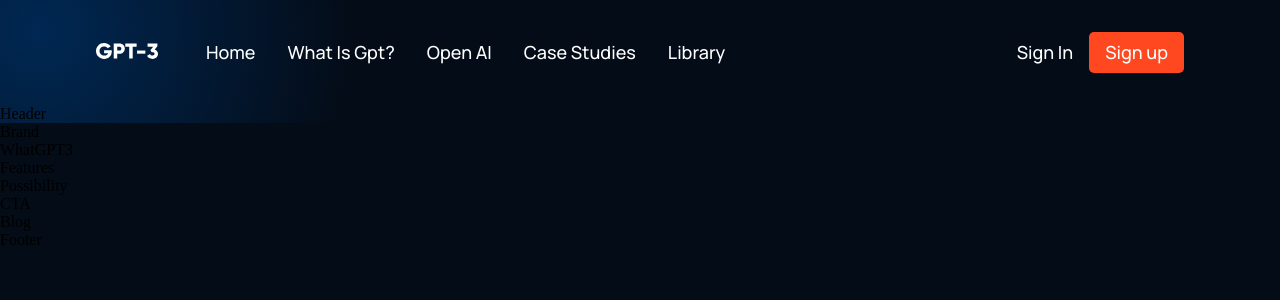
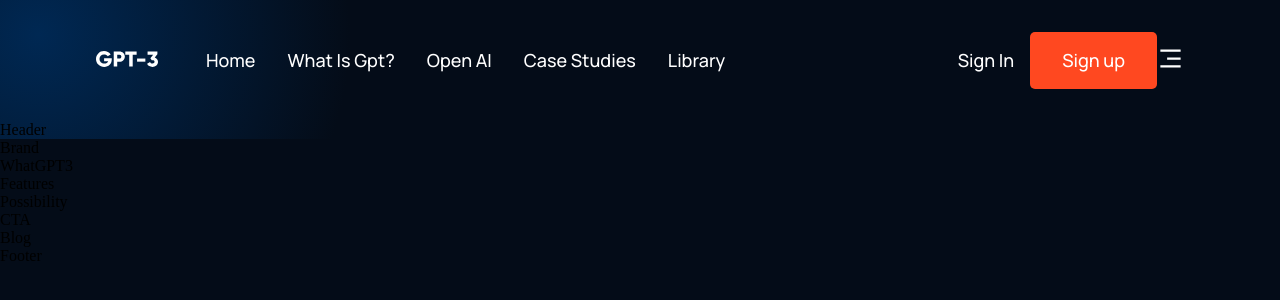
Before and after one commit to akshai-7/moderUi-GPT3, a React (Create React App) app: page / in a window 1280 px wide. Shown: the top 300 px of the page. Built offline with nearby package versions, Linux system fonts and the light colour scheme.

Commit message:
first commit

```diff
--- a/src/components/navbar/Navbar.jsx
+++ b/src/components/navbar/Navbar.jsx
@@ -1,7 +1,19 @@
 import "./navbar.css";
 import { RiMenu3Line, RiCloseLine } from 'react-icons/ri';
-import logo from '../../assets/logo.svg'
+import logo from '../../assets/logo.svg';
+import React, { useState } from 'react';
+
+const Menu = () => (
+  <>
+    <p><a href="#home">Home</a></p>
+    <p><a href="#wgpt3">What is Gpt?</a></p>
+    <p><a href="#possibility">Open AI</a></p>
+    <p><a href="#features">Case Studies</a></p>
+    <p><a href="#blog">Library</a></p>
+  </>
+);
 const Navbar = () => {
+  const [toggleMenu, setToggleMenu] = useState();
   return (
     <div className="gpt3__navbar">
       <div className="gpt3__navbar-links">
@@ -9,17 +21,27 @@ const Navbar = () => {
           <img src={logo} alt="logo" />
         </div>
         <div className="gpt3__navbar-links_container">
-          <p><a href="#home">Home</a></p>
-          <p><a href="#wgpt3">What is Gpt?</a></p>
-          <p><a href="#possibility">Open AI</a></p>
-          <p><a href="#features">Case Studies</a></p>
-          <p><a href="#blog">Library</a></p>
+          <Menu/>
         </div>
       </div>
       <div className="gpt3__navbar-sign">
         <p>Sign in</p>
         <button type="button">Sign up</button>
       </div>
+      <div className="gpt3__navbar-menu">
+      {toggleMenu
+          ? <RiCloseLine color="#fff" size={27} onClick={() => setToggleMenu(false)} />
+          :<RiMenu3Line color="#fff" size={27} onClick={() => setToggleMenu(false)} />
+        }
+        {toggleMenu &&
+          (
+          <div className="gpt3__navbar-menu_container scale-up-center">
+          <div className="gpt3__navbar-menu_container-links">
+            <Menu/>
+          </div>
+          </div>
+        )}
+      </div>
     </div>
   )
 }
--- a/src/components/navbar/navbar.css
+++ b/src/components/navbar/navbar.css
@@ -40,7 +40,7 @@
   cursor: pointer;
 }
 .gpt3__navbar-sign button {
-  padding: 0.5rem 1rem;
+  padding: 1rem 2rem;
   color: #fff;
   font-family: var(--font-family);
   font-weight: 500;
```
